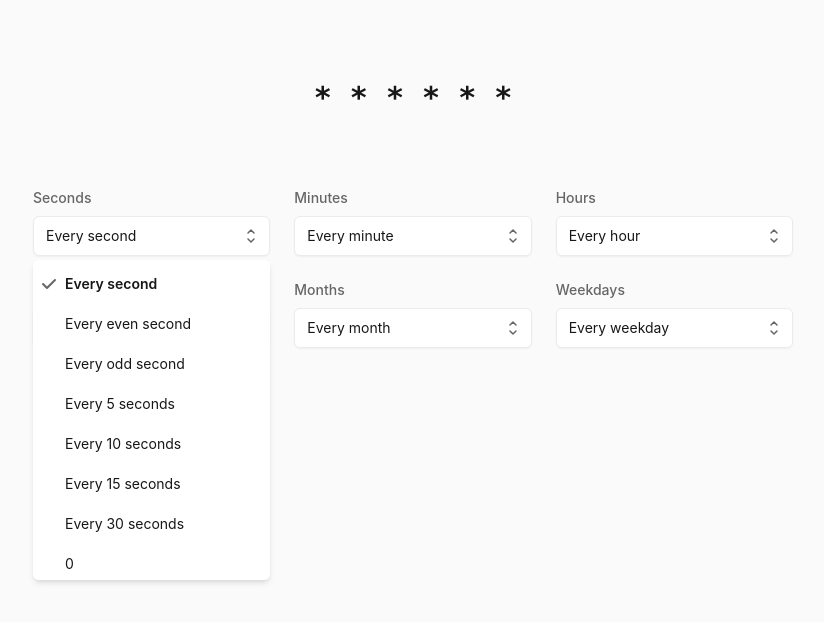
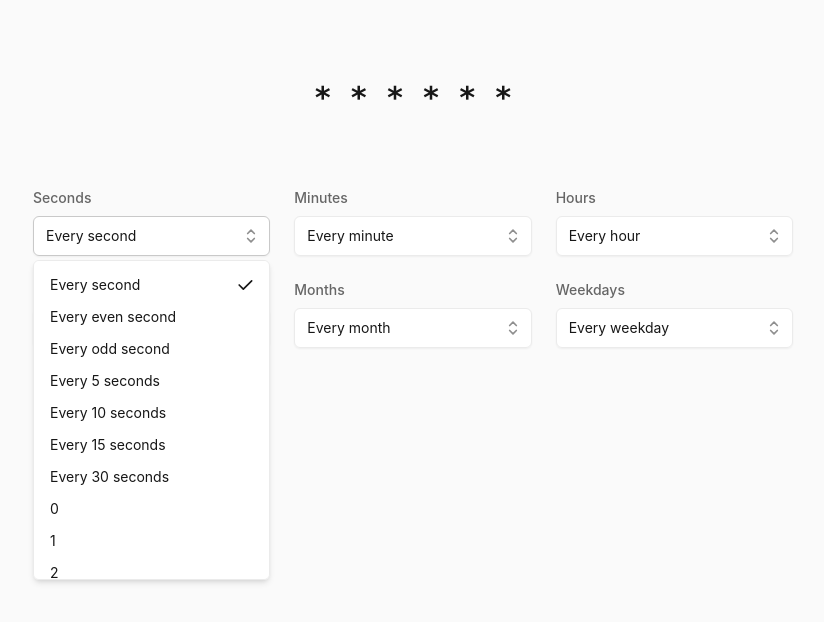
Before and after one commit to snapsnapturtle/spring-cron-expression-builder, a React (Vite) app: page / in a window 1280 px wide. Both pictures are taken after a click on the button "Every second". Shown: the top 622 px of the page, without its empty margins (227-1051 px from the left). Built offline with nearby package versions, Linux system fonts and the light colour scheme.

Commit message:
replace icons and improve wording for optinos

```diff
--- a/src/components/Form/data/optionsDays.ts
+++ b/src/components/Form/data/optionsDays.ts
@@ -6,8 +6,8 @@ export const optionsDays = [
   { name: "Every 10th day of the month", value: "*/10", isUnique: true },
 
   ...Array.from({ length: 31 }, (_, i) => ({
-    name: i.toString(),
-    value: i.toString(),
+    name: (i + 1).toString(),
+    value: (i + 1).toString(),
     isUnique: false,
   })),
 ];
--- a/src/components/Form/data/optionsWeekdays.ts
+++ b/src/components/Form/data/optionsWeekdays.ts
@@ -1,7 +1,7 @@
 export const optionsWeekdays = [
   { name: "Every weekday", value: "*", isUnique: true },
-  { name: "Weekdays (Mon — Fri)", value: "MON-FRI", isUnique: true },
-  { name: "Weekends (Sat — Sun)", value: "SAT,SUN", isUnique: true },
+  { name: "Weekdays (Mon - Fri)", value: "MON-FRI", isUnique: true },
+  { name: "Weekends (Sat & Sun)", value: "SAT,SUN", isUnique: true },
 
   { name: "Monday", value: "MON", isUnique: false },
   { name: "Tuesday", value: "TUE", isUnique: false },
--- a/src/components/MultiSelect/MultiSelect.tsx
+++ b/src/components/MultiSelect/MultiSelect.tsx
@@ -7,8 +7,8 @@ import {
   ListboxOptions,
   Transition,
 } from "@headlessui/react";
-import { IconDropDown } from "./components/IconDropDown.tsx";
-import { IconCheckmark } from "./components/IconCheckmark.tsx";
+import { IconSelector } from "./components/IconSelector.tsx";
+import { IconCheck } from "./components/IconCheck.tsx";
 import { useRef } from "react";
 import { removeDuplicates } from "./utils/removeDuplicates.ts";
 
@@ -71,13 +71,13 @@ export const MultiSelect = ({
                 <ListboxButton
                   onBlur={onBlur}
                   ref={inputRef}
-                  className="relative min-h-[40px] w-full cursor-default rounded-md border border-gray-400 bg-background-100 py-2 pl-3 pr-8 text-left text-sm text-gray-1000 transition-colors duration-150 hover:border-gray-500 focus:outline-none"
+                  className="relative min-h-[40px] w-full cursor-default rounded-md border border-gray-400 bg-background-100 py-2 pl-3 pr-8 text-left text-sm text-gray-1000 transition-[border-color] duration-150 hover:border-gray-500 focus:outline-none data-[open]:border-gray-500"
                 >
                   <span className="block truncate">
                     {(value ?? []).map((it) => it.name).join(", ")}
                   </span>
-                  <span className="pointer-events-none absolute inset-y-0 right-0 flex items-center pr-2 text-gray-900">
-                    <IconDropDown />
+                  <span className="pointer-events-none absolute inset-y-0 right-0 flex items-center pr-2 text-gray-700">
+                    <IconSelector width={20} height={20} />
                   </span>
                 </ListboxButton>
               </span>
@@ -94,7 +94,7 @@ export const MultiSelect = ({
                 <ListboxOptions
                   static
                   anchor={{ to: "bottom", gap: "4px", padding: "16px" }}
-                  className="!max-h-80 w-[var(--button-width)] overflow-auto rounded-md bg-background-100 py-1 text-sm leading-6 shadow-md focus:outline-none"
+                  className="!max-h-80 w-[var(--button-width)] overflow-auto rounded-md border border-gray-400 bg-background-100 py-2 text-sm shadow-md focus:outline-none"
                 >
                   {options.map((option) => {
                     const selected = value?.some(
@@ -106,18 +106,12 @@ export const MultiSelect = ({
                         key={option.value}
                         value={option}
                         as="div"
-                        className="relative cursor-default select-none py-2 pl-8 pr-4 text-gray-1000 data-[focus]:bg-gray-200"
+                        className="relative mx-2 cursor-default select-none rounded-md py-1.5 pl-2 pr-6 text-gray-1000 data-[focus]:bg-gray-200"
                       >
-                        <span
-                          className={`${
-                            selected ? "font-semibold" : "font-normal"
-                          } block truncate`}
-                        >
-                          {option.name}
-                        </span>
+                        <span className="block truncate">{option.name}</span>
                         {selected && (
-                          <span className="absolute inset-y-0 left-0 flex items-center pl-1.5 text-gray-900">
-                            <IconCheckmark />
+                          <span className="absolute inset-y-0 right-0 flex items-center pr-1.5 text-gray-1000">
+                            <IconCheck width={20} height={20} />
                           </span>
                         )}
                       </ListboxOption>
--- /dev/null
+++ b/src/components/MultiSelect/components/IconCheck.tsx
@@ -0,0 +1,24 @@
+import { SVGProps } from "react";
+
+/**
+ * https://tabler.io/icons
+ */
+export function IconCheck(props: SVGProps<SVGSVGElement>) {
+  return (
+    <svg
+      xmlns="http://www.w3.org/2000/svg"
+      width="24"
+      height="24"
+      viewBox="0 0 24 24"
+      fill="none"
+      stroke="currentColor"
+      strokeWidth="2"
+      strokeLinecap="round"
+      strokeLinejoin="round"
+      {...props}
+    >
+      <path stroke="none" d="M0 0h24v24H0z" fill="none" />
+      <path d="M5 12l5 5l10 -10" />
+    </svg>
+  );
+}
--- a/src/components/MultiSelect/components/IconCheckmark.tsx
+++ /dev/null
@@ -1,16 +0,0 @@
-export function IconCheckmark() {
-  return (
-    <svg
-      className="h-5 w-5"
-      xmlns="http://www.w3.org/2000/svg"
-      viewBox="0 0 20 20"
-      fill="currentColor"
-    >
-      <path
-        fillRule="evenodd"
-        d="M16.707 5.293a1 1 0 010 1.414l-8 8a1 1 0 01-1.414 0l-4-4a1 1 0 011.414-1.414L8 12.586l7.293-7.293a1 1 0 011.414 0z"
-        clipRule="evenodd"
-      />
-    </svg>
-  );
-}
--- a/src/components/MultiSelect/components/IconDropDown.tsx
+++ /dev/null
@@ -1,17 +0,0 @@
-export function IconDropDown() {
-  return (
-    <svg
-      className="h-5 w-5"
-      viewBox="0 0 20 20"
-      fill="none"
-      stroke="currentColor"
-    >
-      <path
-        d="M7 7l3-3 3 3m0 6l-3 3-3-3"
-        strokeWidth="1.5"
-        strokeLinecap="round"
-        strokeLinejoin="round"
-      />
-    </svg>
-  );
-}
--- /dev/null
+++ b/src/components/MultiSelect/components/IconSelector.tsx
@@ -0,0 +1,25 @@
+import { SVGProps } from "react";
+
+/**
+ * https://tabler.io/icons
+ */
+export function IconSelector(props: SVGProps<SVGSVGElement>) {
+  return (
+    <svg
+      xmlns="http://www.w3.org/2000/svg"
+      width="24"
+      height="24"
+      viewBox="0 0 24 24"
+      fill="none"
+      stroke="currentColor"
+      strokeWidth="2"
+      strokeLinecap="round"
+      strokeLinejoin="round"
+      {...props}
+    >
+      <path stroke="none" d="M0 0h24v24H0z" fill="none" />
+      <path d="M8 9l4 -4l4 4" />
+      <path d="M16 15l-4 4l-4 -4" />
+    </svg>
+  );
+}
```
